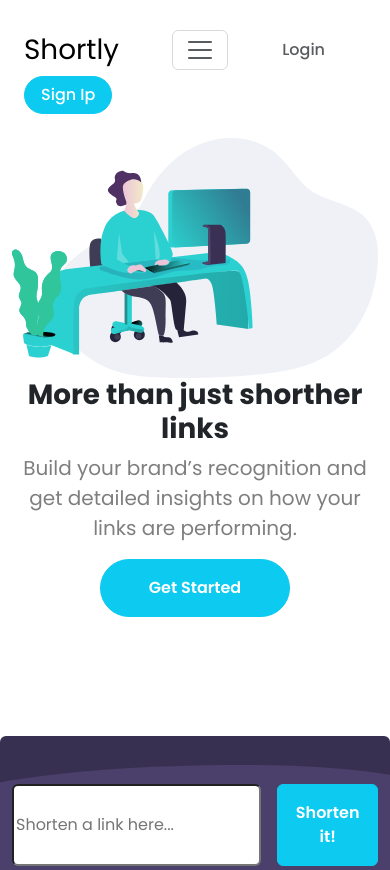
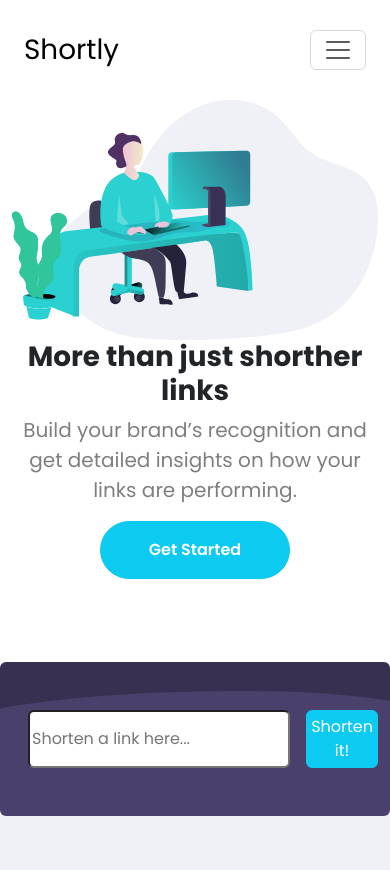
Before and after one commit to SametCimen1/shorter, a plain HTML site: page index.html in a window 390 px wide. Shown: the top 870 px of the page. Drawn offline with nearby package versions, Linux system fonts and the light colour scheme.

Commit message:
more responsive

```diff
--- a/index.html
+++ b/index.html
@@ -39,11 +39,11 @@
             </li>
           </ul>
         </div>
-        <button class="btn text-body-secondary px-3 me-4 fw-medium rounded-button">
+        <button class="btn d-none d-lg-inline text-body-secondary px-3 me-4 fw-medium rounded-button">
           Login
         </button>
-        <button class="btn btn-info text-white  px-3 fw-medium rounded-button">
-          Sign Ip
+        <button class="btn d-none d-lg-inline btn-info text-white  px-3 fw-medium rounded-button">
+          Sign Up
         </button>
       </div>
     </nav>
@@ -66,12 +66,13 @@
 
 
   <section class="bg-gray mt-10 position-relative py-5">
-    <div class="py-5 bg-violet container rounded d-flex custom-background position-absolute start-50 translate-middle">
-      <input class="input w-85 rounded" type = "text" placeholder="Shorten a link here..."/>
-      <button class="btn btn-info text-white fw-semibold ms-3 p-3">Shorten it!</button>
+
+    <div class="py-5 mb-3 bg-violet container rounded d-flex custom-background position-absolute start-50 translate-middle">
+      <input class="input lg-w-85 w-75  rounded ms-3" type = "text" placeholder="Shorten a link here..."/>
+      <button class="btn btn-info text-white w-20 p-1  ms-3 p-md-3 fs-6 ">Shorten it!</button>
     </div>
 
-    <div class="container pb-5">
+    <div class="container py-5">
       <h2 class="mt-10 text-center dark-blue fw-semibold fs-1">Advanded Statistics</h2>
       <p class="text-center text-secondary-emphasis lg-w-33 mx-auto mt-1 fw-thin opacity-50"> Track how your links are performing across the web with our
         advanced statistics dashboard.</p>
@@ -98,7 +99,7 @@
 
 
 
-        <div class="card lg-w-30 my-sm-5 my-lg-0 border-0">
+        <div class="card lg-w-30 my-5 my-lg-0 border-0">
           <div class="w-80 mx-auto">
 
             <div class="bg-violet p-4 position-absolute translate-middle-y ratio-1x1 rounded-circle text-center">
--- a/style.css
+++ b/style.css
@@ -71,6 +71,14 @@
     margin: auto;
 
   } */
+.mb-3{
+    margin-top: -3rem;
+}
+
+
+.w-20{
+    width: 20%;
+}
 
 
 
@@ -105,4 +113,7 @@
     .lg-w-60 {
         width: 60%;
     }
+    .lg-w-85{
+        width: 85% !important;
+    }
 }
```
Also changed, not shown: text.txt.
